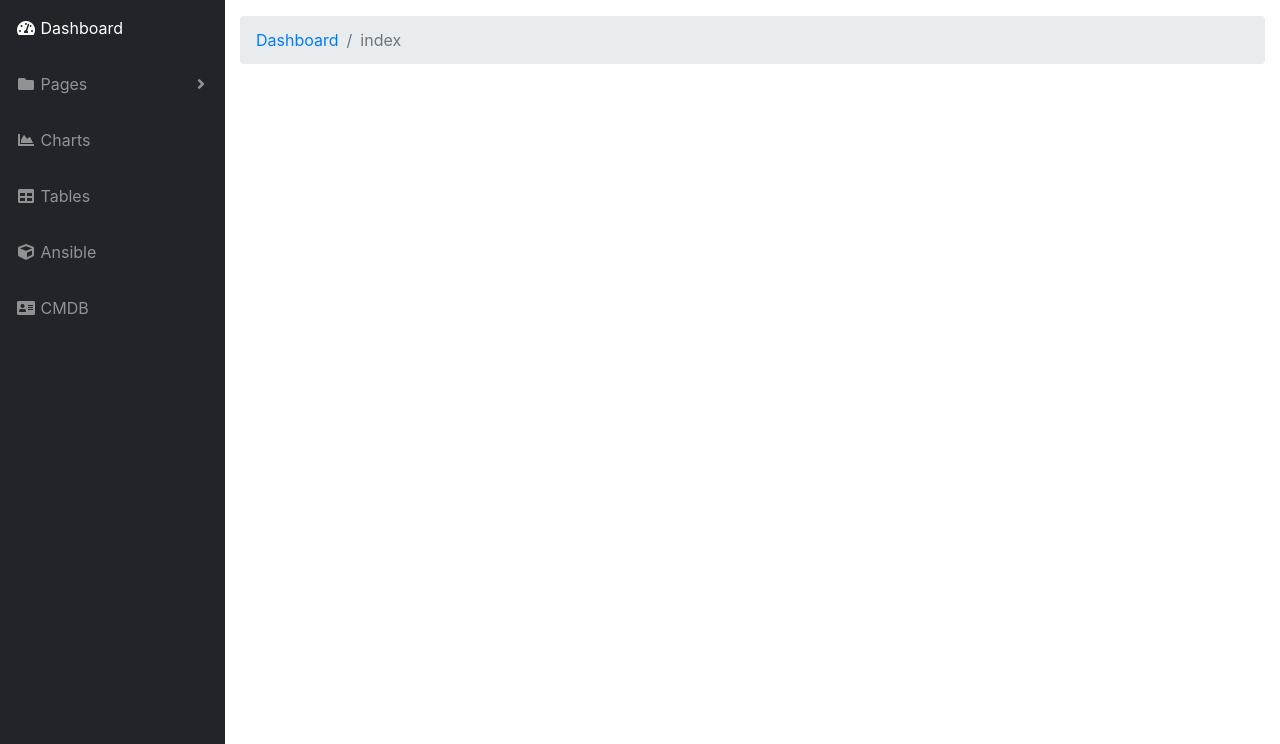
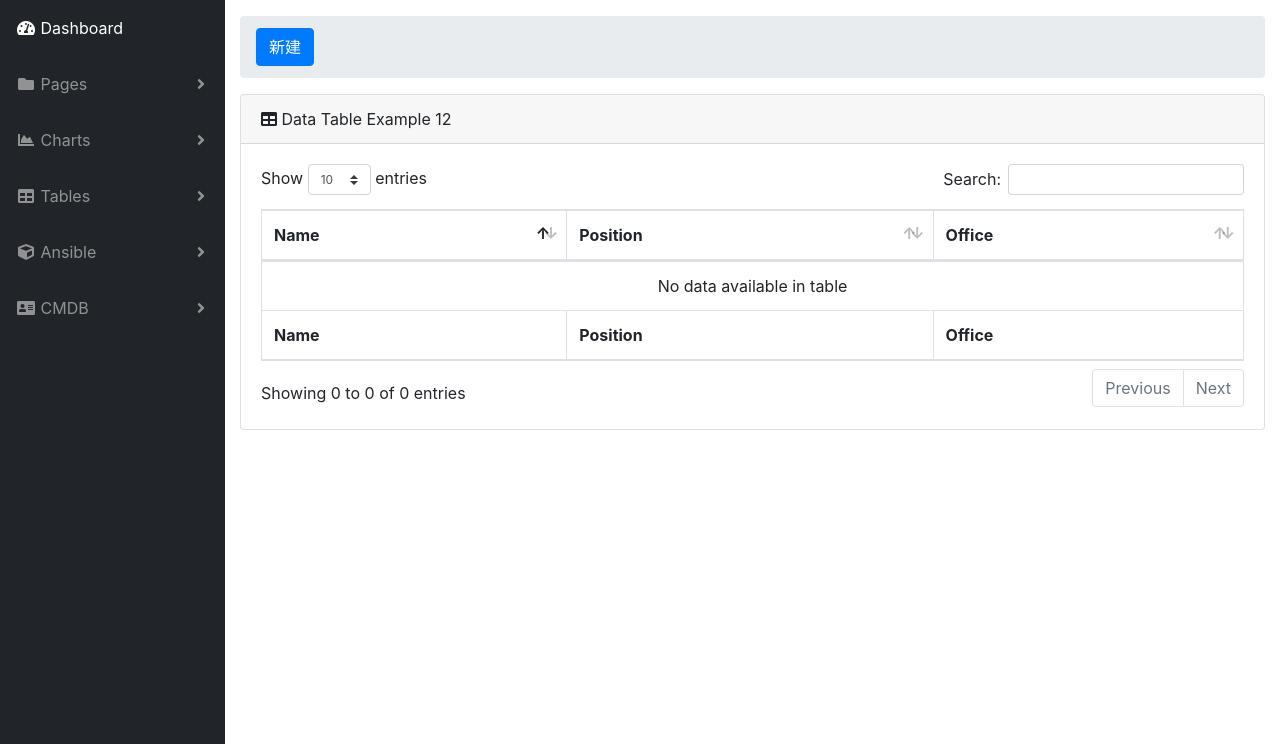
Before and after one commit to bad-youngster/backadmin, a Django app: page /cmdb/ in a window 1280 px wide. Shown: the part 56-800 px from the top of the page. Run offline with Django 3.2, Linux system fonts and the light colour scheme; some libraries are stand-ins or nearby versions.

Commit message:
add data show

```diff
--- a/cmdb/devicetype/views.py
+++ b/cmdb/devicetype/views.py
@@ -1,24 +1,32 @@
 # -*- coding: utf-8 -*-
-from django.shortcuts import render
+from django.http import HttpResponse
+from django.shortcuts import render, redirect
 
 from cmdb import models
 
 
 def cmdb(request):
-    return render(request, "cmdbindex.html")
+    if request.method == "GET":
+        return render(request,'devicelist.html')
+    if request.method == "POST":
+        name = request.POST.get("name", None)
+        code = request.POST.get("code", None)
+        memo = request.POST.get("memo", None)
+        statusadd = models.Status.objects.create(name=name, code=code, memo=memo)
+        statusadd.save()
+
+    return redirect(request, "devicelist.html")
+
 
 def new(request):
-    return render(request,"new.html")
+    return render(request, "new.html")
+
 
 def insert(request):
-    if request.method == "POST":
-        name = request.POST.get("name",None)
-        code = request.POST.get("code",None)
-        memo = request.POST.get("memo",None)
-        statusadd = models.Status.objects.create(name=name,code=code,memo=memo)
-        statusadd.save()
-    return render(request,'devicestatus.html')
+    return render(request, 'devicestatus.html')
+
 
 def list(request):
+
     status_list = models.Status.objects.all()
-    return render(request,'devicelist.html',{"status_list": status_list})
+    return render(request, 'cmdbindex.html', {"status_list": status_list})
--- a/cmdb/templates/devicelist.html
+++ b/cmdb/templates/devicelist.html
@@ -1,10 +1,62 @@
-<!DOCTYPE html>
-<html lang="en">
-<head>
-    <meta charset="UTF-8">
-    <title>Title</title>
-</head>
-<body>
+{% extends "bash.html" %}
+{% load i18n %}
+{% block content %}
+    <div id="content-wrapper">
+        <div class="container-fluid">
+            <ol class="breadcrumb">
+                <li class="breadcrumb-item">
+                    <a href="{% url 'cmdb:new' %}">
+                        <button class="btn btn-primary">
+                            新建
+                        </button>
 
-</body>
-</html>
+                    </a>
+                </li>
+
+            </ol>
+            <div class="card mb-3">
+                <div class="card-header">
+                    <i class="fas fa-table"></i>
+                    Data Table Example 12
+                </div>
+                <div class="card-body">
+                    <div class="table-responsive">
+                        <table class="table table-bordered" id="dataTable" width="100%" cellspacing="0">
+                            <thead>
+                            <tr>
+                                <th>Name</th>
+                                <th>Position</th>
+                                <th>Office</th>
+{#                                <th>Age</th>#}
+{#                                <th>Start date</th>#}
+{#                                <th>Salary</th>#}
+                            </tr>
+                            </thead>
+                            <tfoot>
+                            <tr>
+                                <th>Name</th>
+                                <th>Position</th>
+                                <th>Office</th>
+{#                                <th>Age</th>#}
+{#                                <th>Start date</th>#}
+{#                                <th>Salary</th>#}
+                            </tr>
+                            </tfoot>
+                            <tbody>
+                            {% for foo in status_list %}
+                                <tr>
+                                <td>{{ foo.name }}</td>
+                                <td>{{ foo.code }}</td>
+                                <td>{{ foo.memo }}</td>
+                                </tr>
+
+                            {% endfor %}
+
+                            </tbody>
+                        </table>
+                    </div>
+                </div>
+            </div>
+        </div>
+    </div>
+{% endblock %}
--- a/cmdb/urls.py
+++ b/cmdb/urls.py
@@ -3,6 +3,7 @@
 
 from cmdb.devicetype import views
 
+app_name = "cmdb"
 
 urlpatterns = [
     url(r'^$',views.cmdb,name="cmdbindex"),
--- a/templates/bash.html
+++ b/templates/bash.html
@@ -118,25 +118,46 @@
                 <a class="dropdown-item" href="blank.html">Blank Page</a>
             </div>
         </li>
-        <li class="nav-item">
-            <a class="nav-link" href="charts.html">
+        <li class="nav-item dropdown">
+            <a class="nav-link dropdown-toggle" id="pagesDropdown" role="button" data-toggle="dropdown"
+               aria-haspopup="true" aria-expanded="false">
                 <i class="fas fa-fw fa-chart-area"></i>
-                <span>Charts</span></a>
+                <span>Charts</span>
+            </a>
+            <div class="dropdown-menu" aria-labelledby="pagesDropdown">
+                <a class="dropdown-item" href="{% url 'test' %}">chart</a>
+            </div>
         </li>
-        <li class="nav-item">
-            <a class="nav-link" href="{% url 'table' %}">
+         <li class="nav-item dropdown">
+            <a class="nav-link dropdown-toggle" id="pagesDropdown" role="button" data-toggle="dropdown"
+               aria-haspopup="true" aria-expanded="false">
                 <i class="fas fa-fw fa-table"></i>
-                <span>Tables</span></a>
+                <span>Tables</span>
+            </a>
+            <div class="dropdown-menu" aria-labelledby="pagesDropdown">
+                <a class="dropdown-item" href="{% url 'table' %}">tables</a>
+            </div>
         </li>
-        <li class="nav-item">
-            <a class="nav-link" href="{% url 'test' %}">
+        <li class="nav-item dropdown">
+            <a class="nav-link dropdown-toggle" id="pagesDropdown" role="button" data-toggle="dropdown"
+               aria-haspopup="true" aria-expanded="false">
                 <i class="fas fa-fw fa-cube"></i>
-                <span>Ansible</span></a>
+                <span>Ansible</span>
+            </a>
+            <div class="dropdown-menu" aria-labelledby="pagesDropdown">
+                <a class="dropdown-item" href="{% url 'test' %}">ansible</a>
+            </div>
         </li>
-        <li class="nav-item">
-            <a class="nav-link" href="{% url 'cmdbindex'%}">
+
+        <li class="nav-item dropdown">
+            <a class="nav-link dropdown-toggle" id="pagesDropdown" role="button" data-toggle="dropdown"
+               aria-haspopup="true" aria-expanded="false">
                 <i class="fas fa-fw fa-address-card"></i>
-                <span>CMDB</span></a>
+                <span>CMDB</span>
+            </a>
+            <div class="dropdown-menu" aria-labelledby="pagesDropdown">
+                <a class="dropdown-item" href="{% url 'cmdb:devicelist' %}">资产总表</a>
+            </div>
         </li>
     </ul>
     {% block content %}
```
Also changed, not shown: cmdb/templates/cmdbindex.html (+47 -14 lines), cmdb/templates/new.html (+14 -2 lines).
